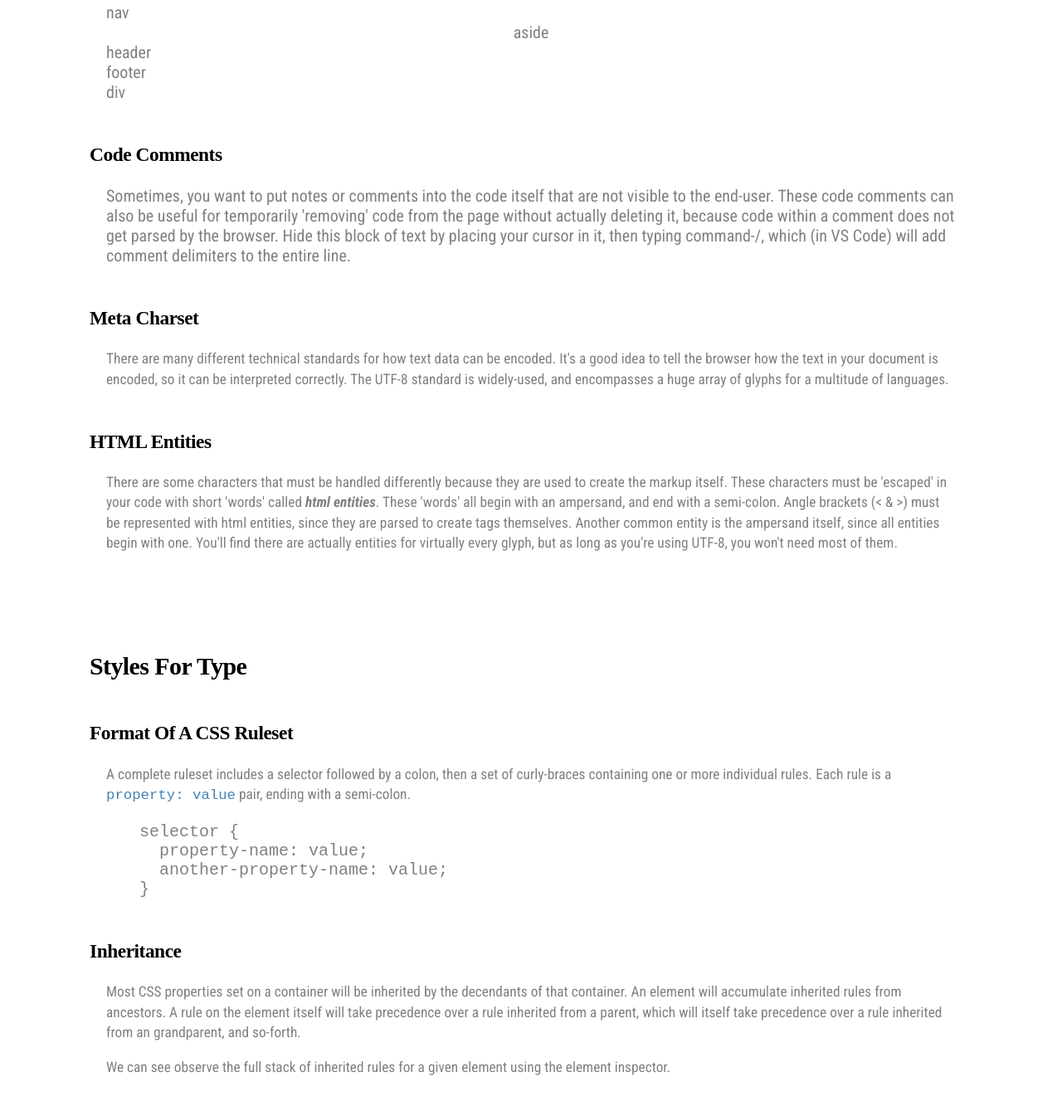
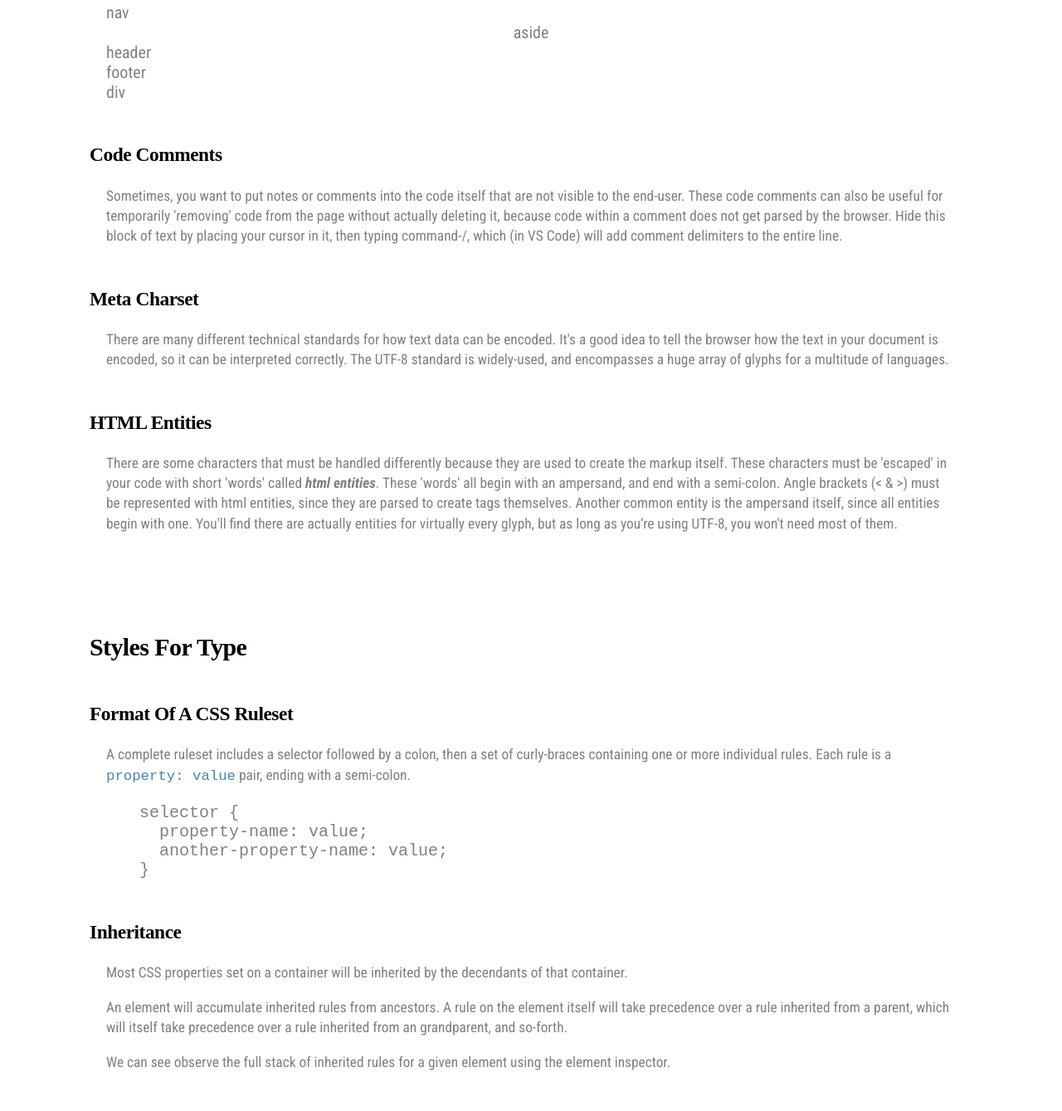
Before and after one commit to jaimelee31/iffall2021, a plain HTML site: page markup-and-styles-for-type/index.html in a window 1280 px wide. Shown: the part 1154-2493 px from the top of the page at 83% size. Drawn offline with Linux system fonts and the light colour scheme; a web font is replaced by a local one.

Commit message:
Add files via upload

```diff
--- a/markup-and-styles-for-type/index.html
+++ b/markup-and-styles-for-type/index.html
@@ -47,7 +47,7 @@
 
         <h1>Code comments</h1>
 
-        Sometimes, you want to put notes or comments into the code itself that are not visible to the end-user. These code comments can also be useful for temporarily 'removing' code from the page without actually deleting it, because code within a comment does not get parsed by the browser.
+        <p>Sometimes, you want to put notes or comments into the code itself that are not visible to the end-user. These code comments can also be useful for temporarily 'removing' code from the page without actually deleting it, because code within a comment does not get parsed by the browser.
 
         Hide this block of text by placing your cursor in it, then typing command-/, which (in VS Code) will add comment delimiters to the entire line.
 
@@ -104,11 +104,11 @@ selector {
 
         <h1>Inheritance</h1>
 
-        <p>Most CSS properties set on a container will be inherited by the decendants of that container.
+        <p>Most CSS properties set on a container will be inherited by the decendants of that container.</p>
 
         <!-- Set color for the html element to: gray; -->
 
-        An element will accumulate inherited rules from ancestors. A rule on the element itself will take precedence over a rule inherited from a parent, which will itself take precedence over a rule inherited from an grandparent, and so-forth.</p>
+        <p>An element will accumulate inherited rules from ancestors. A rule on the element itself will take precedence over a rule inherited from a parent, which will itself take precedence over a rule inherited from an grandparent, and so-forth.</p>
 
         <!-- Set color for h1 elements to: black; -->
 
```
